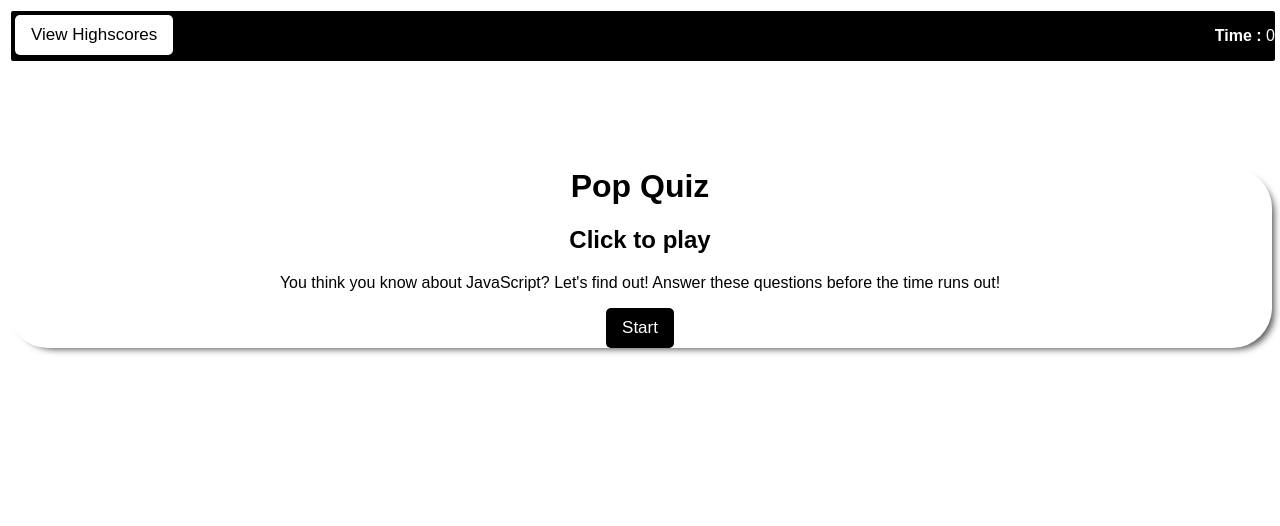
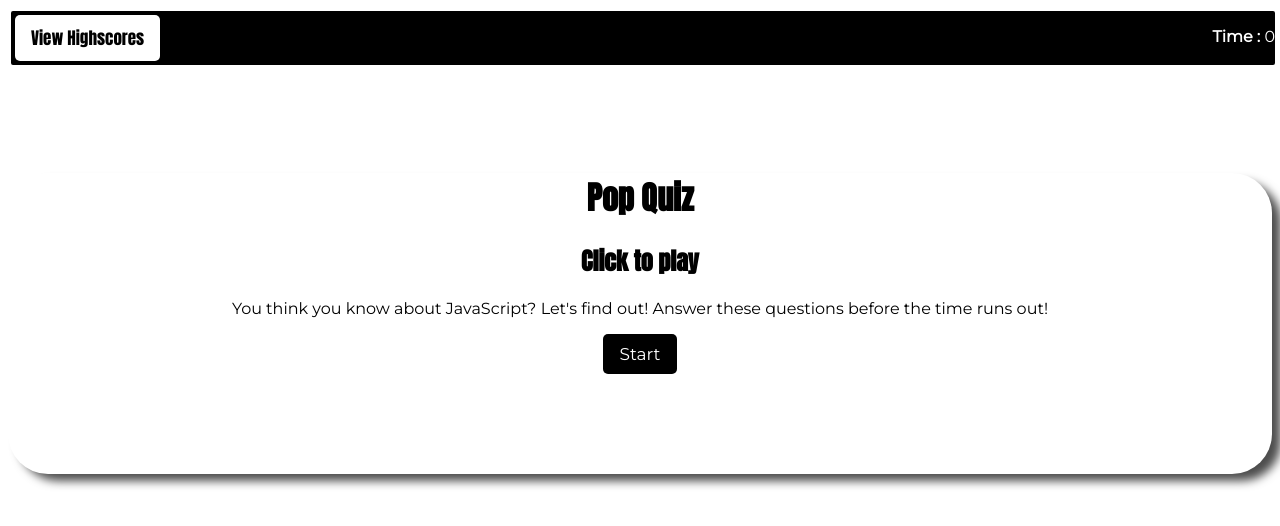
Before and after one commit to DavidMark24/Pop-Quiz, a plain HTML site: page index.html in a window 1280 px wide. Drawn offline with Linux system fonts and the light colour scheme.

Commit message:
Updated index and css

```diff
--- a/index.html
+++ b/index.html
@@ -3,6 +3,8 @@
 <head>
     <meta charset="UTF-8">
     <meta name="viewport" content="width=device-width, initial-scale=1.0">
+    <link rel="preconnect" href="https://fonts.gstatic.com">
+<link href="https://fonts.googleapis.com/css2?family=Anton&family=Montserrat&display=swap" rel="stylesheet">
 <link rel="stylesheet" href="style.css">
     <script src="script.js" defer></script>
     <title>Pop Quiz</title>
--- a/style.css
+++ b/style.css
@@ -9,12 +9,13 @@
     border-radius: 5px;
     padding: 10px 16px 10px 16px;
     font-size: 17px;
-    font-family: 'Roboto Slab', arial;
+    font-family: 'Anton', sans-serif;
     margin: 4px;
 }
 
 .right {
     float: right;
+    font-family: 'Anton' , sans-serif;
 }
 
 #navbar {
@@ -29,7 +30,11 @@
 }
 
 body {
-    font-family: sans-serif;
+    font-family: 'Anton', sans-serif;
+}
+
+p {
+    font-family: 'Montserrat', sans-serif;
 }
 
 .container {
@@ -40,7 +45,7 @@ body {
     width: 100%;
     height: auto;
     -webkit-box-shadow: 6px 5px 7px -4px rgba(0, 0, 0, 0.7);
-    box-shadow: 6px 5px 7px -4px rgba(0, 0, 0, 0.7);
+    box-shadow: 10px 8px 10px -1px rgba(0, 0, 0, 0.7);
     border-radius: 40px;
 }
 
@@ -54,7 +59,8 @@ body {
     border-radius: 5px;
     padding: 10px 16px 10px 16px;
     font-size: 17px;
-    font-family: 'Roboto Slab', arial;
+    font-family: 'Montserrat', sans-serif;
     margin: auto;
+    margin-bottom: 100px;
     text-align: center;
 }
```
